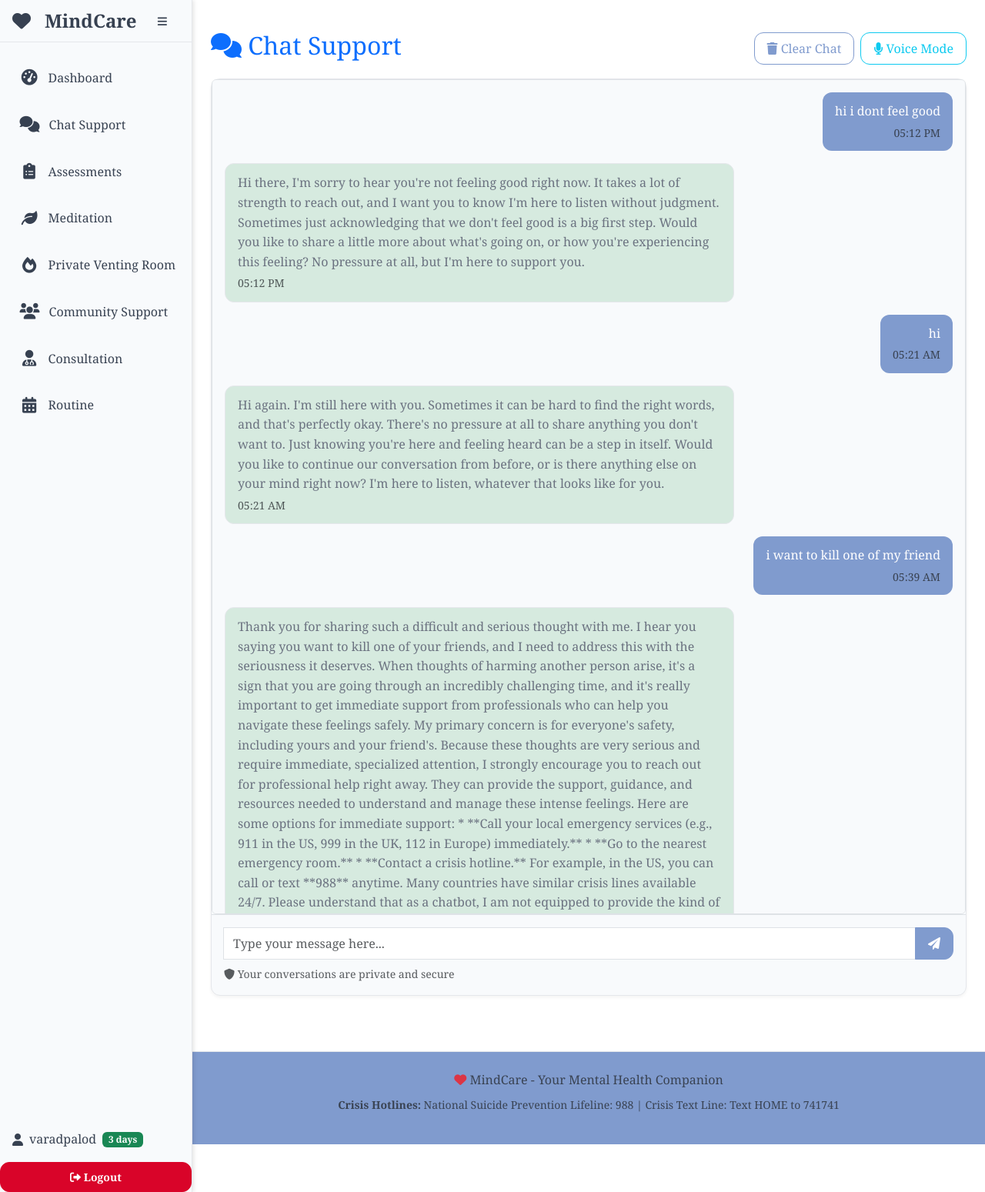
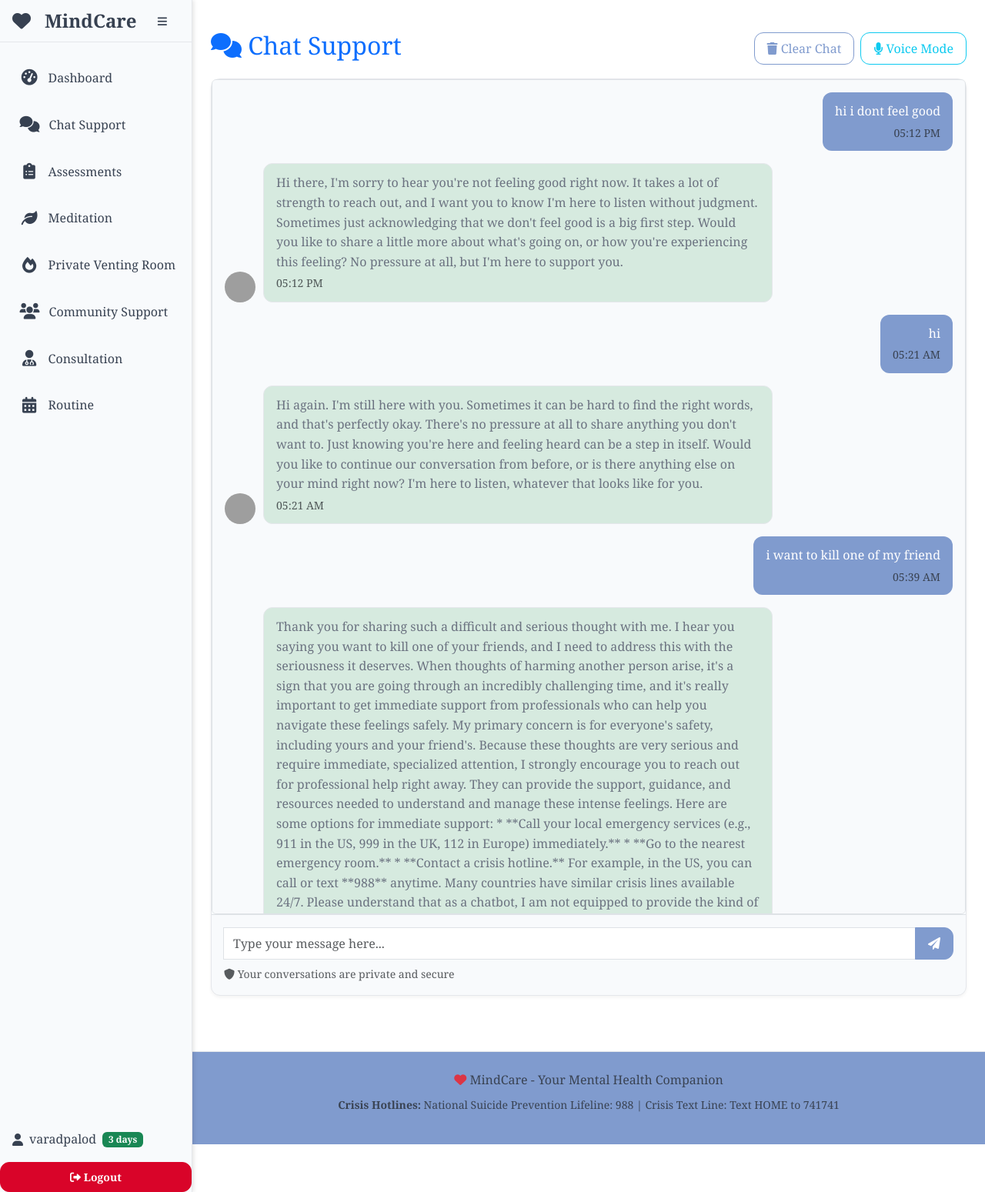
Before and after one commit to SarangRao20/SIH-MentalHealth, a Flask app: page /chatbot in a window 1280 px wide. Shown: the whole page at 77% size. Run offline with Flask 3, Linux system fonts and the light colour scheme; a user stored in the database is signed in; grey boxes are pictures that could not be loaded.

Commit message:
chatbot updates

```diff
--- a/templates/chatbot.html
+++ b/templates/chatbot.html
@@ -21,12 +21,33 @@
     to { opacity: 1; transform: translateY(0); }
 }
 
+/* User message alignment and styling */
 .message.user {
     text-align: right;
+    display: flex;
+    justify-content: flex-end;
+    align-items: flex-end;
 }
 
+/* Bot message alignment and styling with avatar */
 .message.bot {
     text-align: left;
+    display: flex;
+    align-items: flex-end;
+    gap: 10px;
+}
+
+/* Chatbot avatar styling */
+.bot-avatar {
+    width: 40px;
+    height: 40px;
+    flex-shrink: 0;
+}
+
+.bot-avatar img {
+    width: 100%;
+    height: 100%;
+    object-fit: cover;
 }
 
 .message-bubble {
@@ -150,6 +171,11 @@
                     <div id="chat-messages" class="chat-container p-3">
                         {% for message in messages %}
                         <div class="message {{ message.message_type }}">
+                            {% if message.message_type == 'bot' %}
+                            <div class="bot-avatar">
+                                <img src="{{ url_for('static', filename='imag/chatbot_pfp.jpg') }}" alt="Chatbot Profile Picture" class="rounded-circle">
+                            </div>
+                            {% endif %}
                             <div class="message-bubble">
                                 <div class="message-content">{{ message.content }}</div>
                                 <small class="message-time text-muted d-block mt-1">
```
Also changed, not shown: static/img/chatbot_pfp.jpg (added).
